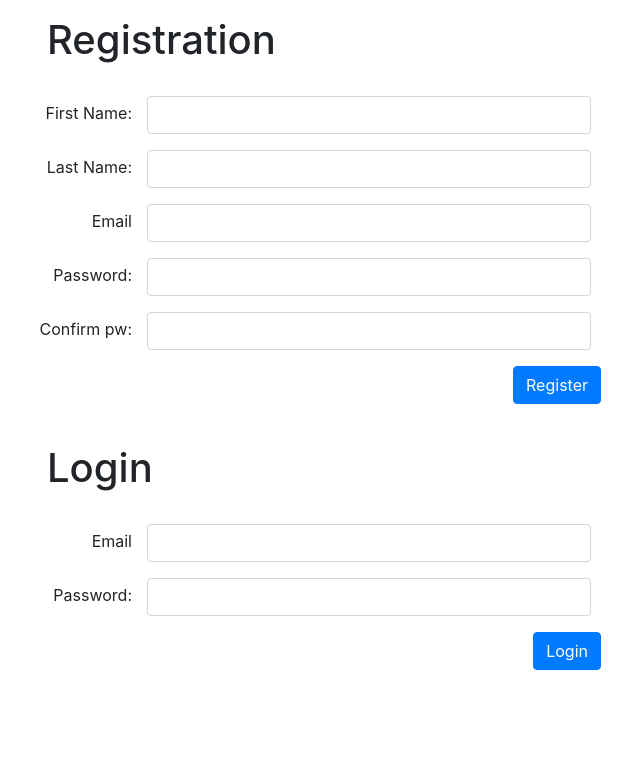
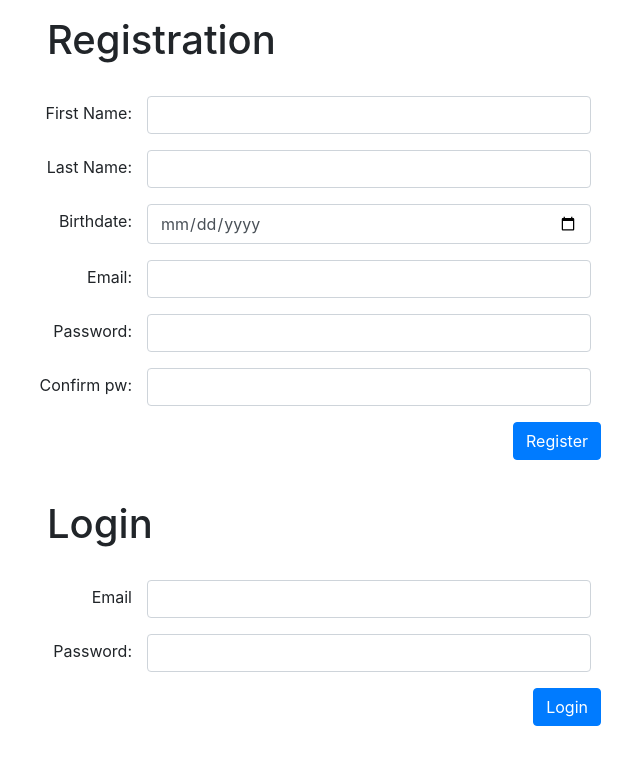
Before and after one commit to haleekimaka/deploy_demo, a Django app: page / in a window 1280 px wide. Shown: the top 765 px of the page, without its empty margins (39-679 px from the left). Run offline with Django 3.2, Linux system fonts and the light colour scheme; parts of the project's set-up code (start-up, migrations or seed data) failed here and were passed over; some libraries are stand-ins or nearby versions.

Commit message:
Updated- added birthdate field in db and corresponding field for registration.

```diff
--- a/apps/login_reg/templates/login_reg/index.html
+++ b/apps/login_reg/templates/login_reg/index.html
@@ -38,9 +38,16 @@
                     </div>
                 </div>
                 <div class="form-group row">
-                    <label for="email">Email</label>
+                    <label for="bday">Birthdate:</label>
                     <div class="col-5">
-                    <input type="text" class="form-control d-inline" name="email"><br>
+                    <input type="date" class="form-control d-inline" max="{{today}}" name="bday"><br>
+                    </div>
+                </div>
+                <div class="form-group row">
+                    <label for="email">Email:</label>
+                    <div class="col-5">
+                        <input type="text" class="form-control d-inline" name="email">
+                        <br>
                     </div>
                 </div>
                 <div class="form-group row">
@@ -73,7 +80,7 @@
                 <div class="form-group row">
                     <label for="pwd">Password:</label>
                     <div class="col-5">
-                    <input type="text" class="form-control d-inline" name="pwd"><br>
+                    <input type="password" class="form-control d-inline" name="pwd"><br>
                     </div>
                 </div>
                 <div class="form-group button">
--- a/apps/login_reg/templates/login_reg/success.html
+++ b/apps/login_reg/templates/login_reg/success.html
@@ -24,9 +24,3 @@
         </div>
     </body>
 </html>
-
-<div class="form-group">
-  <label for=""></label>
-  <input type="date" class="form-control" name="" id="" aria-describedby="helpId" placeholder="" >
-  <small id="helpId" class="form-text text-muted">Help text</small>
-</div>
--- a/apps/login_reg/views.py
+++ b/apps/login_reg/views.py
@@ -1,19 +1,27 @@
 from django.shortcuts import render, redirect, HttpResponse
 from django.contrib import messages
 from .models import *
-import bcrypt
+import bcrypt, time, datetime
 
 # Create your views here.
 
 def index(request):
+    today = datetime.date.today().strftime("%Y-%m-%d")
+    request.session['today'] = today
+
     if 'id' in request.session:
         return redirect('/success')
     else:
-        return render(request, "login_reg/index.html")
+        context = {
+            'today': today
+        }
+        return render(request, "login_reg/index.html", context)
 
 
 def register(request):
     if request.method == "POST":
+        print request.POST
+
         errors = User.objects.registration_validation(request.POST)
 
         if len(errors) > 0 :
@@ -24,7 +32,9 @@ def register(request):
         else:
             new_pwd = bcrypt.hashpw(request.POST['pwd'].encode(), bcrypt.gensalt())
 
-            new_user = User.objects.create(first_name=request.POST['f_name'], last_name=request.POST['l_name'], email=request.POST['email'], password=new_pwd)
+            bday = datetime.datetime.strptime(request.POST['bday'],'%Y-%m-%d')
+
+            new_user = User.objects.create(first_name=request.POST['f_name'], last_name=request.POST['l_name'], birthdate=bday, email=request.POST['email'], password=new_pwd)
             request.session['id'] = new_user.id
             request.session['kind'] = "registered"
             return redirect('/success')
```
Also changed, not shown: apps/login_reg/models.py (+7 -2 lines), apps/login_reg/migrations/0002_user_birthdate.py (added), apps/login_reg/migrations/0003_auto_20171117_2147.py (added), apps/login_reg/migrations/0004_auto_20171117_2316.py (added), db.sqlite3.
